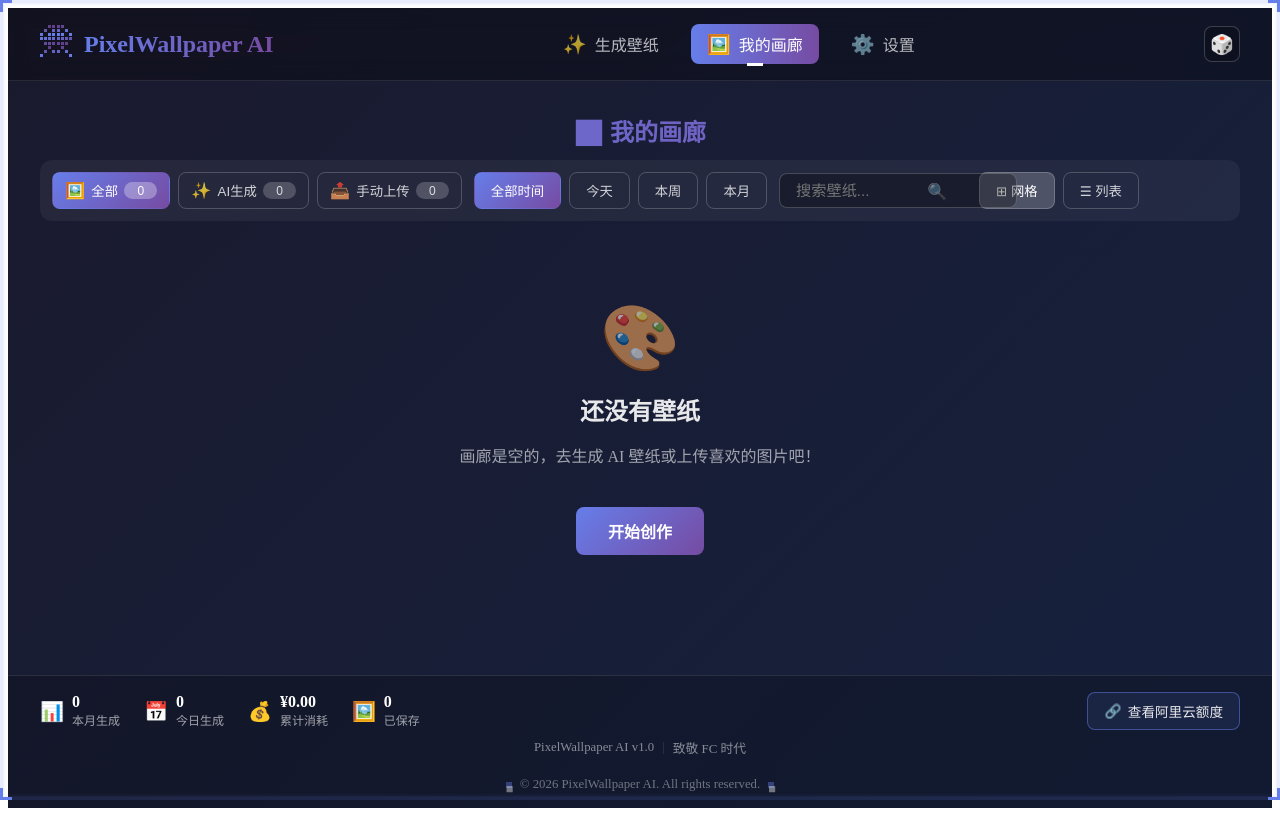
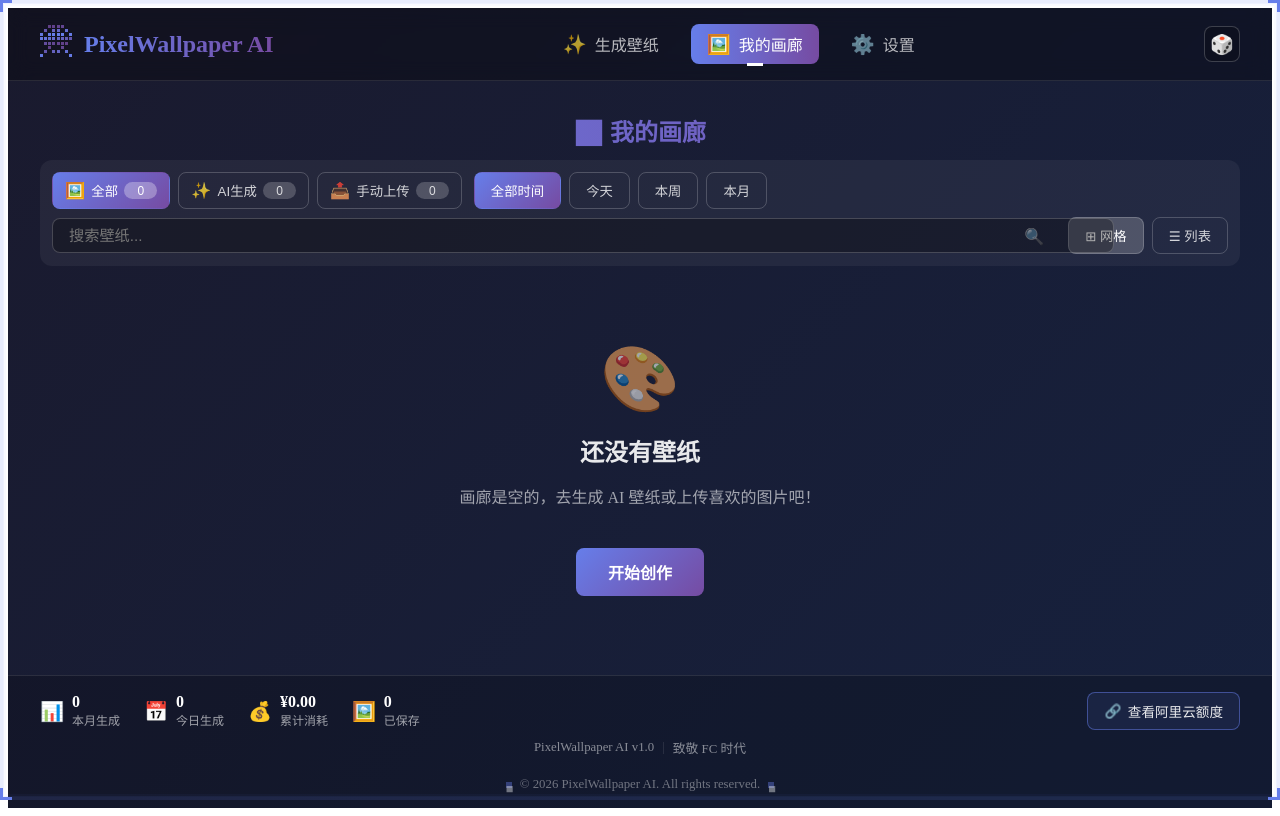
Before and after one commit to chenbinds/pixel-wallpaper, a Vue app: page /gallery in a window 1280 px wide. Built offline with nearby package versions, Linux system fonts and the light colour scheme.

Commit message:
fix: 搜索框两行布局、下载/设为壁纸功能修复
- 工具栏改为两行布局：第一行筛选按钮，第二行搜索+视图切换
- handleDownload 改用 tauriService.downloadAndSave 替代 a 标签下载
- handleSetWallpaper 增加错误详情提示

```diff
--- a/src/components/Gallery.vue
+++ b/src/components/Gallery.vue
@@ -4,7 +4,8 @@
 
     <!-- 工具栏 -->
     <div class="toolbar">
-      <!-- 来源筛选 -->
+      <!-- 第一行：筛选按钮 -->
+      <div class="toolbar-row">
         <div class="filter-section">
           <button
             v-for="filter in sourceFilters"
@@ -19,7 +20,6 @@
           </button>
         </div>
 
-      <!-- 时间筛选 -->
         <div class="filter-section">
           <button
             v-for="filter in timeFilters"
@@ -31,8 +31,10 @@
             {{ filter.label }}
           </button>
         </div>
+      </div>
 
-      <!-- 搜索 -->
+      <!-- 第二行：搜索 + 视图切换 -->
+      <div class="toolbar-row toolbar-bottom">
         <div class="search-section">
           <input
             v-model="searchQuery"
@@ -43,7 +45,6 @@
           <span class="search-icon">🔍</span>
         </div>
 
-      <!-- 视图切换 -->
         <div class="view-toggle">
           <button
             class="view-btn"
@@ -59,6 +60,7 @@
           >
             ☰ 列表
           </button>
+        </div>
       </div>
     </div>
 
@@ -311,26 +313,38 @@ const handleSetWallpaper = async (wallpaper: Wallpaper) => {
   try {
     let imagePath = wallpaper.localPath || wallpaper.imageUrl
 
-    // 如果是远程 URL，先下载到本地
-    if (wallpaper.imageUrl.startsWith('http')) {
+    // 如果图片是远程 URL，先下载到本地
+    if (imagePath.startsWith('http')) {
       const filename = `wallpaper_current.png`
-      imagePath = await tauriService.downloadAndSave(wallpaper.imageUrl, filename)
+      imagePath = await tauriService.downloadAndSave(imagePath, filename)
     }
 
     await tauriService.setDesktopWallpaper(imagePath)
     alert('已设置为桌面壁纸！')
   } catch (error) {
     console.error('设置壁纸失败:', error)
-    alert('设置壁纸失败')
+    alert('设置壁纸失败: ' + (error instanceof Error ? error.message : String(error)))
   }
 }
 
-// 下载壁纸
-const handleDownload = (wallpaper: Wallpaper) => {
-  const link = document.createElement('a')
-  link.href = wallpaper.localPath || wallpaper.imageUrl
-  link.download = `wallpaper-${wallpaper.id}.png`
-  link.click()
+// 下载壁纸（保存到用户选择的位置）
+const handleDownload = async (wallpaper: Wallpaper) => {
+  try {
+    const imagePath = wallpaper.localPath || wallpaper.imageUrl
+
+    // 如果是远程 URL，先下载到本地
+    let localPath = imagePath
+    if (imagePath.startsWith('http')) {
+      const filename = `wallpaper_${wallpaper.id}.png`
+      localPath = await tauriService.downloadAndSave(imagePath, filename)
+    }
+
+    // 提示已保存
+    alert('壁纸已保存到本地：' + localPath)
+  } catch (error) {
+    console.error('下载失败:', error)
+    alert('下载失败: ' + (error instanceof Error ? error.message : String(error)))
+  }
 }
 
 // 删除壁纸
@@ -374,14 +388,24 @@ const handleDelete = async (wallpaper: Wallpaper) => {
 /* 工具栏样式 */
 .toolbar {
   display: flex;
-  align-items: center;
-  gap: 0.75rem;
-  margin-bottom: 1rem;
+  flex-direction: column;
+  gap: 0.5rem;
+  margin-bottom: 0.75rem;
   padding: 0.75rem;
   flex-shrink: 0;
   background: rgba(255, 255, 255, 0.05);
   border-radius: 12px;
+}
+
+.toolbar-row {
+  display: flex;
+  align-items: center;
+  gap: 0.75rem;
   flex-wrap: wrap;
+}
+
+.toolbar-bottom {
+  justify-content: space-between;
 }
 
 .filter-section {
@@ -435,9 +459,8 @@ const handleDelete = async (wallpaper: Wallpaper) => {
 
 .search-section {
   position: relative;
-  width: 180px;
-  flex-shrink: 0;
-  margin-right: 0.5rem;
+  flex: 1;
+  min-width: 120px;
 }
 
 .search-input {
```
Lines whose indentation alone changed are shown as unchanged.
